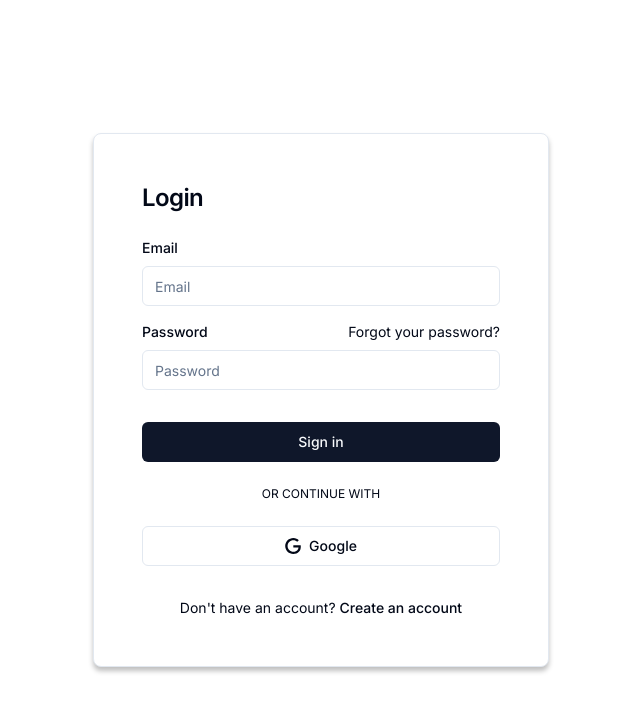
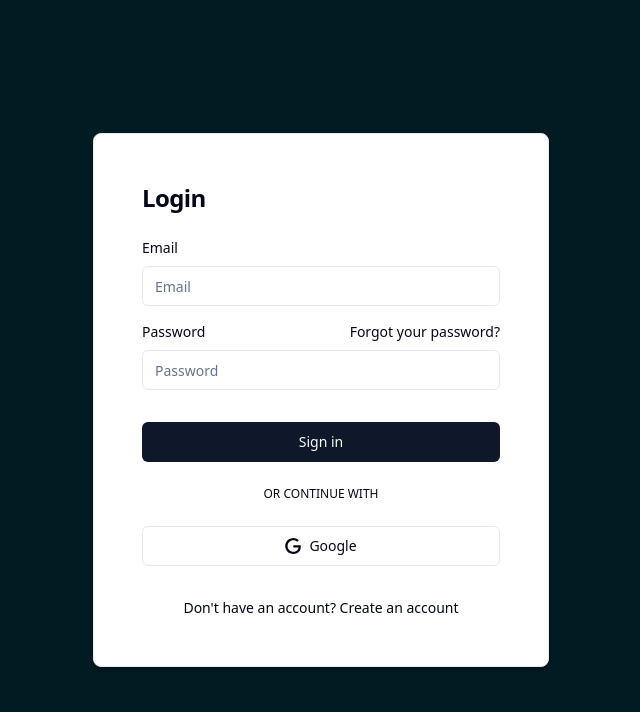
Before and after one commit to JacobJungg/login, a Next.js app: page / in a window 1280 px wide. Shown: the top 712 px of the page, without its empty margins (319-959 px from the left). Built offline with nearby package versions, Linux system fonts and the light colour scheme.

Commit message:
Call children from parent folders (sets routes)

```diff
--- a/src/app/layout.tsx
+++ b/src/app/layout.tsx
@@ -1,22 +1,18 @@
-import type { Metadata } from "next";
-import { Inter } from "next/font/google";
-import "./globals.css";
+// src/app/layout.tsx
 
-const inter = Inter({ subsets: ["latin"] });
+import './globals.css';
+import { ReactNode } from 'react';
 
-export const metadata: Metadata = {
-  title: "Create Next App",
-  description: "Generated by create next app",
-};
+interface RootLayoutProps {
+  children: ReactNode;
+}
 
-export default function RootLayout({
-  children,
-}: Readonly<{
-  children: React.ReactNode;
-}>) {
+export default function RootLayout({ children }: RootLayoutProps) {
   return (
     <html lang="en">
-      <body className={inter.className}>{children}</body>
+      <body className="bg-[#001C22]">
+        {children}
+      </body>
     </html>
   );
 }
```
